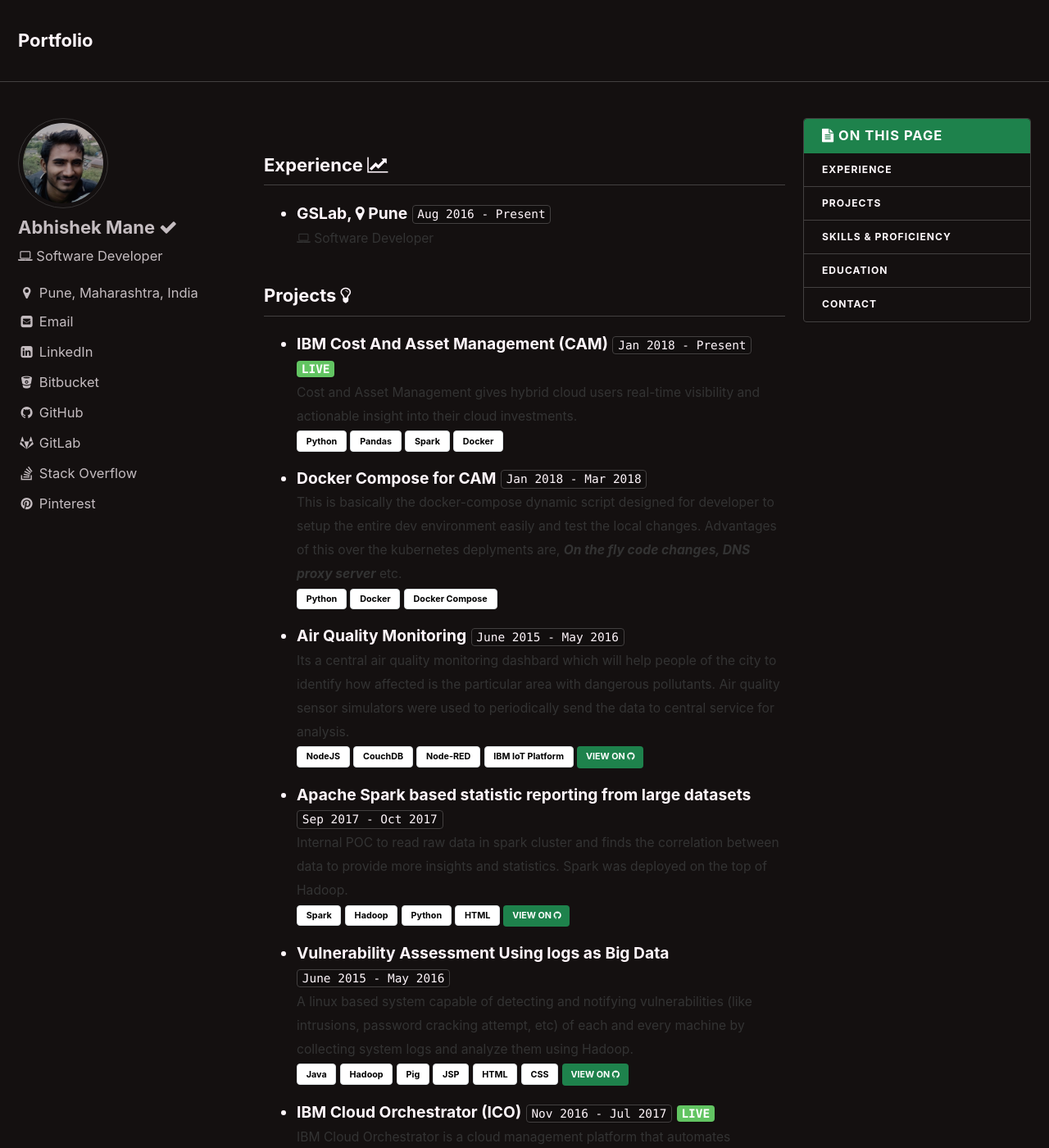
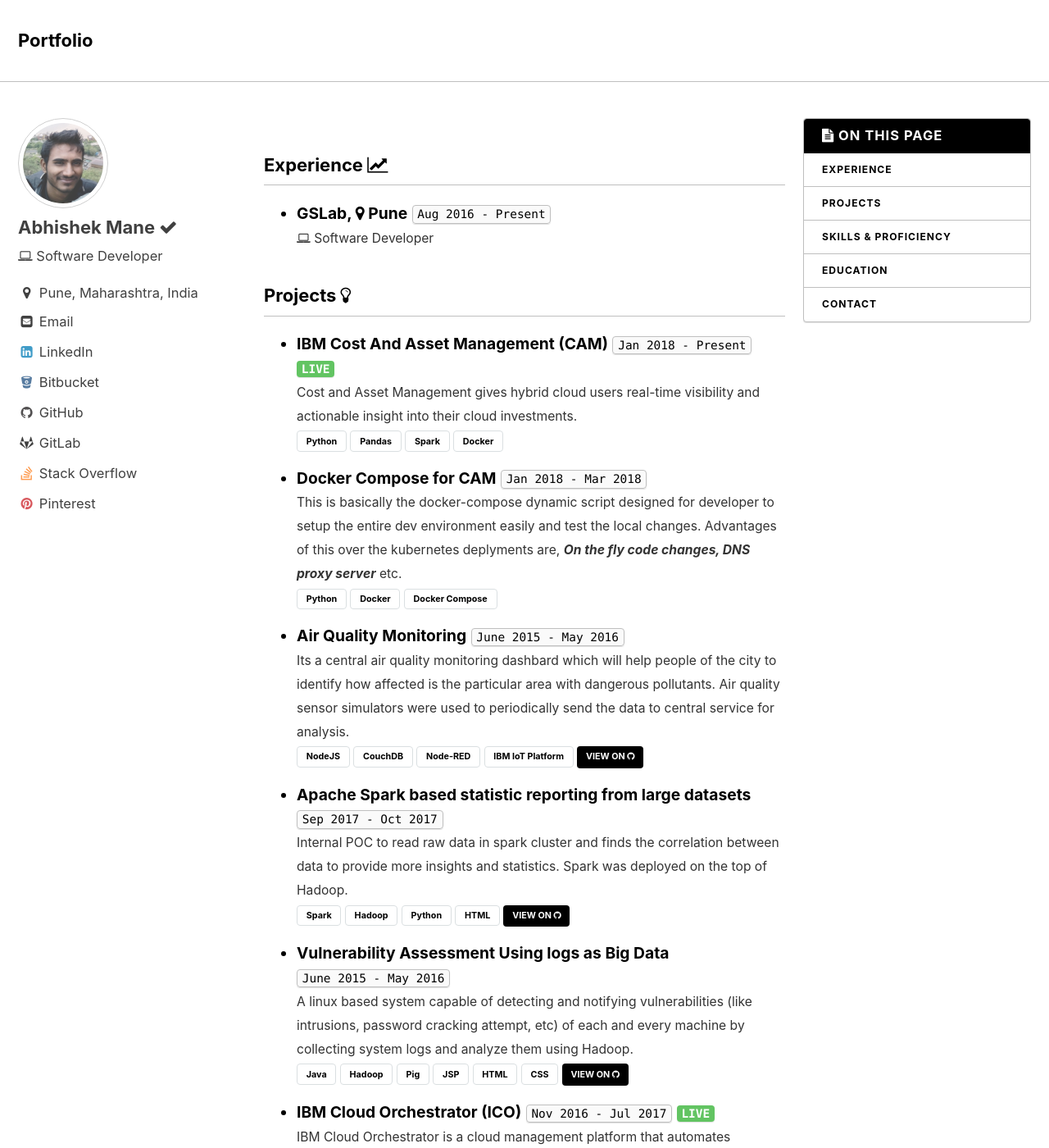
Before and after one commit to ashishawachar/ashishawachar.github.io, a Jekyll site: the page built from index.md, in a window 1280 px wide and 1400 px high. Shown: the whole window at 82% size. Built offline with Jekyll 4.4.1, drawn with Linux system fonts in a browser that asks for light colours.

Commit message:
contrast theme final :gem:

```diff
--- a/_config.yml
+++ b/_config.yml
@@ -5,7 +5,7 @@
 # For technical reasons, this file is *NOT* reloaded automatically when you use
 # `jekyll serve`. If you change this file, please restart the server process.
 
-minimal_mistakes_skin    : "neon" # "air", "contrast", neon", "mint", "default"
+minimal_mistakes_skin    : "contrast" # "air", "contrast", neon", "mint", "default"
 
 # Site Settings
 locale                   : "en"
```
